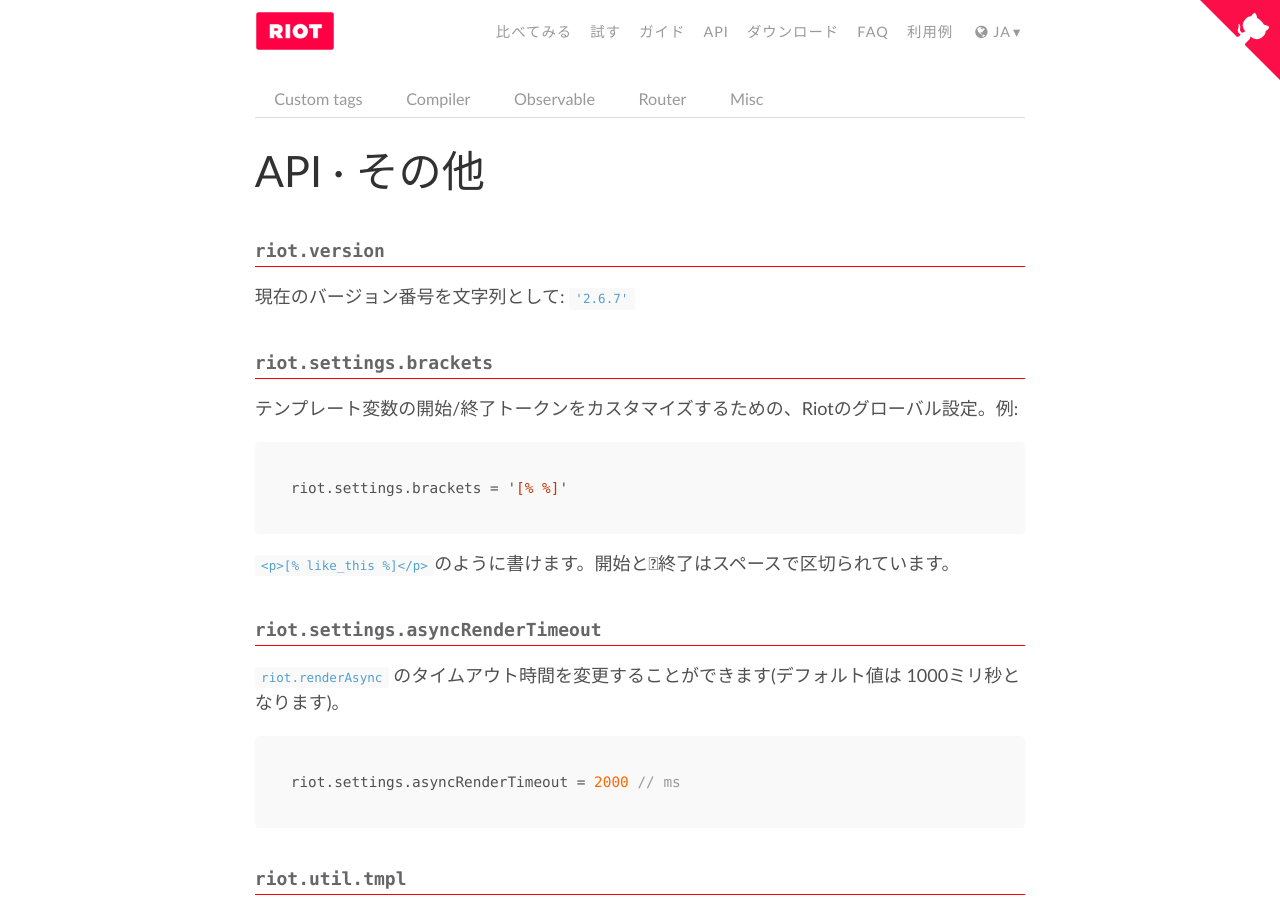
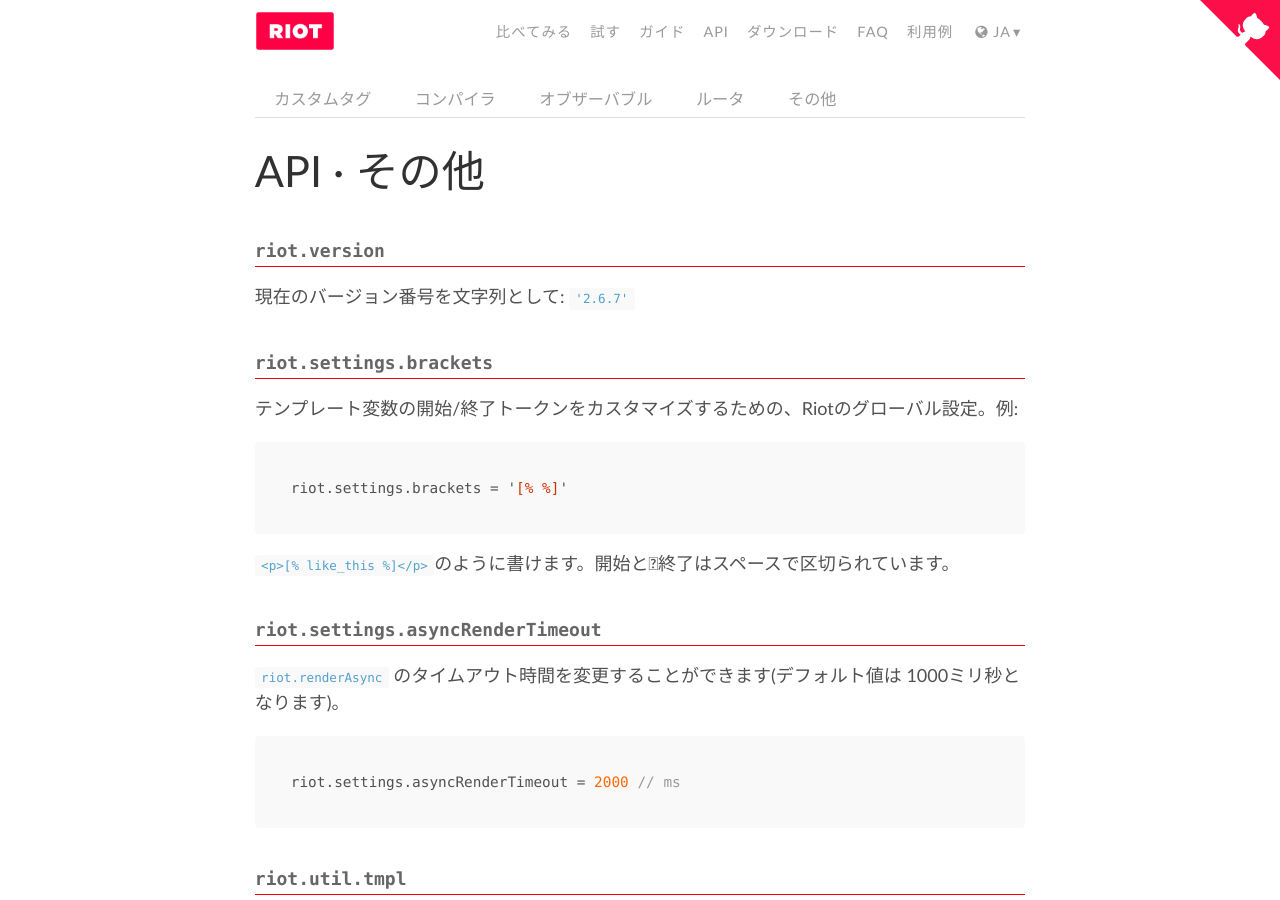
Before and after one commit to riot/riot.github.io, a Jekyll site: the page built from ja/api/misc.md, in a window 1280 px wide and 900 px high. Built offline with Jekyll 4.4.1, drawn with Linux system fonts in a browser that asks for light colours; nearby versions of some CDN libraries.

Commit message:
Fix include path

```diff
--- a/ja/api/misc.md
+++ b/ja/api/misc.md
@@ -4,7 +4,7 @@ layout: ja
 class: apidoc
 ---
 
-{% include api-tabs.html %}
+{% include ja/api-tabs.html %}
 
 
 ### <a name="version"></a> riot.version
```
